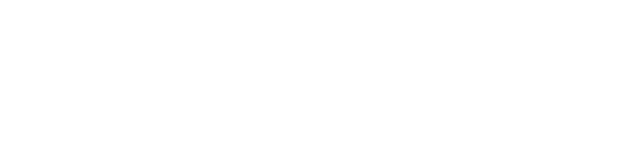
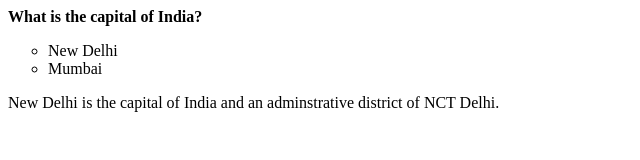
Before and after one commit to acciojob/trivia-Vishalpateldodla, a website: page main.html in a window 1280 px wide. Shown: the whole page, without its empty margins (0-640 px from the left). Drawn offline with Linux system fonts and the light colour scheme.

Commit message:
Update main.html

```diff
--- a/main.html
+++ b/main.html
@@ -8,6 +8,13 @@
 
 <body>
 	<!-- the entire body must be written by student -->
+    <div><b>What is the capital of India?</b></div>
+    <ul type="circle">
+    <li>New Delhi</li>
+    <li>Mumbai</li>
+    </ul>
+    <h>New Delhi is the capital of India and an adminstrative district of NCT Delhi.</h>
+    <blockquote cite="https://en.wikipedia.org/wiki/New_Delhi"></blockquote>
     <script type="text/javascript" src="./script.js">
 </script>
 
```
